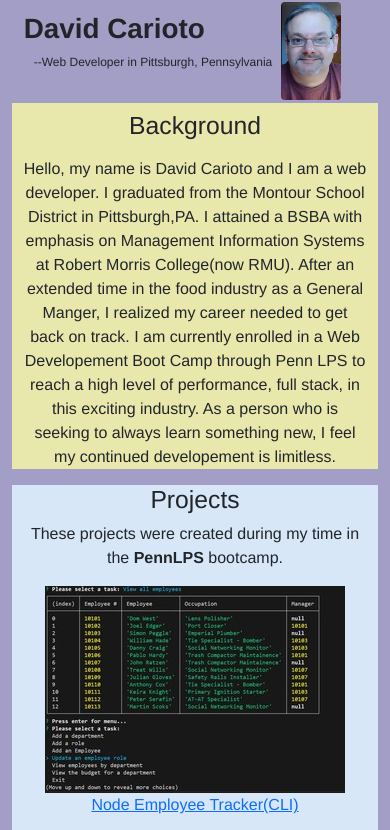
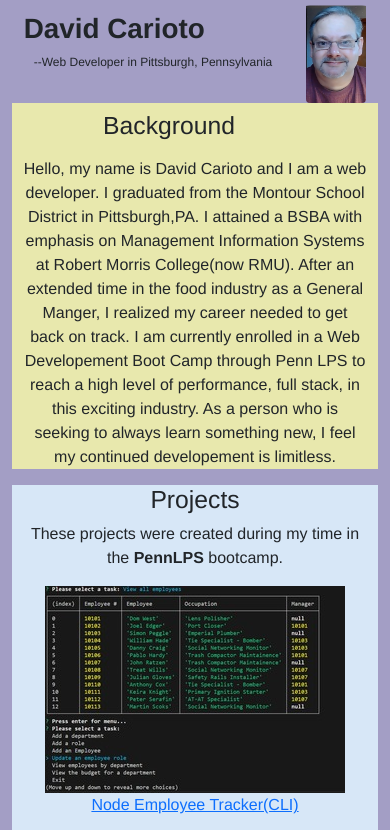
Before and after one commit to Carioto/New_Portfolio, a plain HTML site: page index.html in a window 390 px wide. Shown: the top 830 px of the page. Drawn offline with nearby package versions, Linux system fonts and the light colour scheme.

Commit message:
positioning, media response, add tech skills to nav

```diff
--- a/assets/css/style.css
+++ b/assets/css/style.css
@@ -1,12 +1,15 @@
 #headP {
     font-size: small;
+}
+.navbar{
+    margin-left: 3%;
 }
 #myZoom{
     max-width: 100px;
     max-height: 200px;
     position:relative;
     bottom: 20px;
-    right:25px;
+    /* right:25px; */
 }
 #myBackground {
     background-color: rgb(232, 232, 173);
@@ -17,7 +20,6 @@
 }
 #skills{
     background-color: chocolate;
-    /* padding-bottom: 1%; */
 }
 #contact {
     background-color: lightgoldenrodyellow;
@@ -27,10 +29,14 @@ body {
     margin: 2% 15%;
     font-family: 'Franklin Gothic Medium', 'Arial Narrow', Arial, sans-serif;
 }
-/* Large smartphones */
+@media screen and (max-width: 1070px) {
+    #myZoom{
+    max-width: 70px;
+    padding-top: 1%;}
+}
 @media screen and (max-width: 768px) {
     body {
-    margin:3%;
+        margin:3%;
     }
     #headP{
         font-size: 12px;
--- a/index.html
+++ b/index.html
@@ -30,6 +30,9 @@
         <ul class="navbar-nav me-auto mb-2 mb-lg-0">
           <li class="nav-item">
             <a class="nav-link " href="#projects">Projects</a>
+          </li>
+          <li class="nav-item">
+            <a class="nav-link" href="#skills">Technical Skills</a>
           </li>
           <li class="nav-item">
             <a class="nav-link" href="#contact">Resume & Contact Information</a>
```
